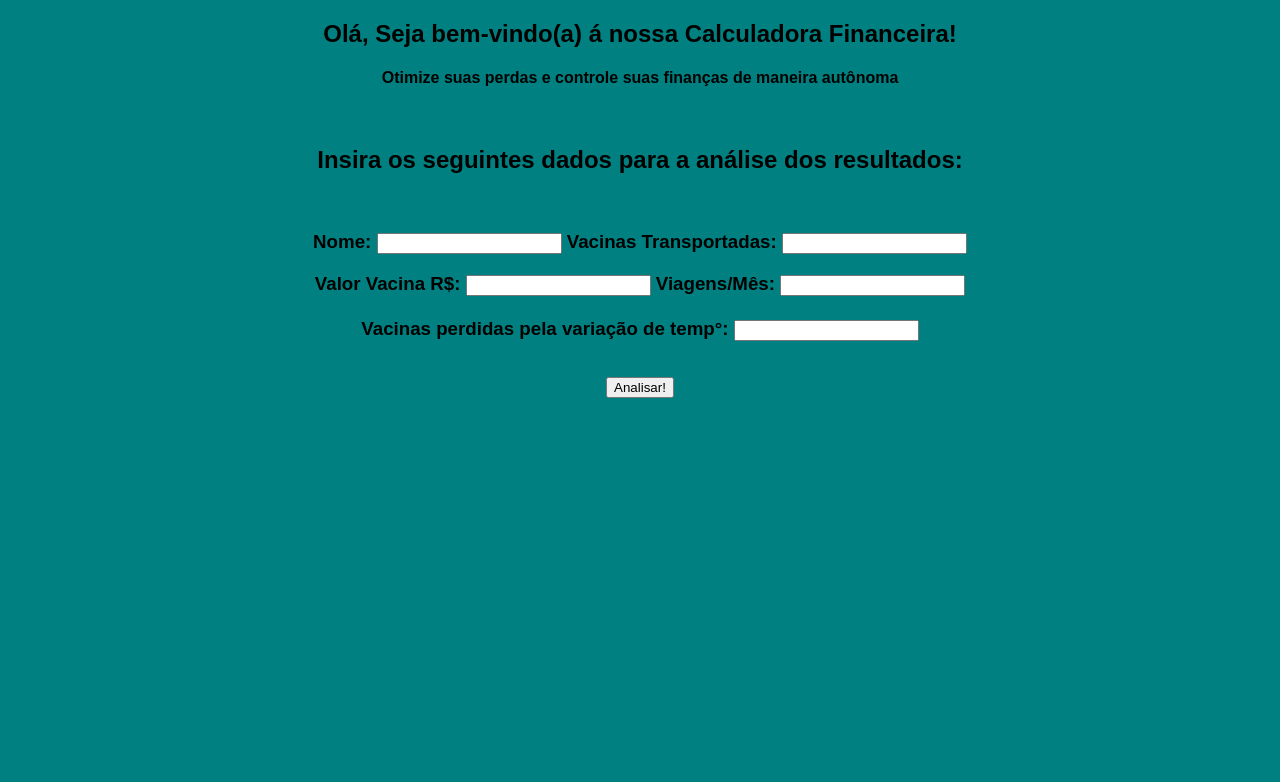
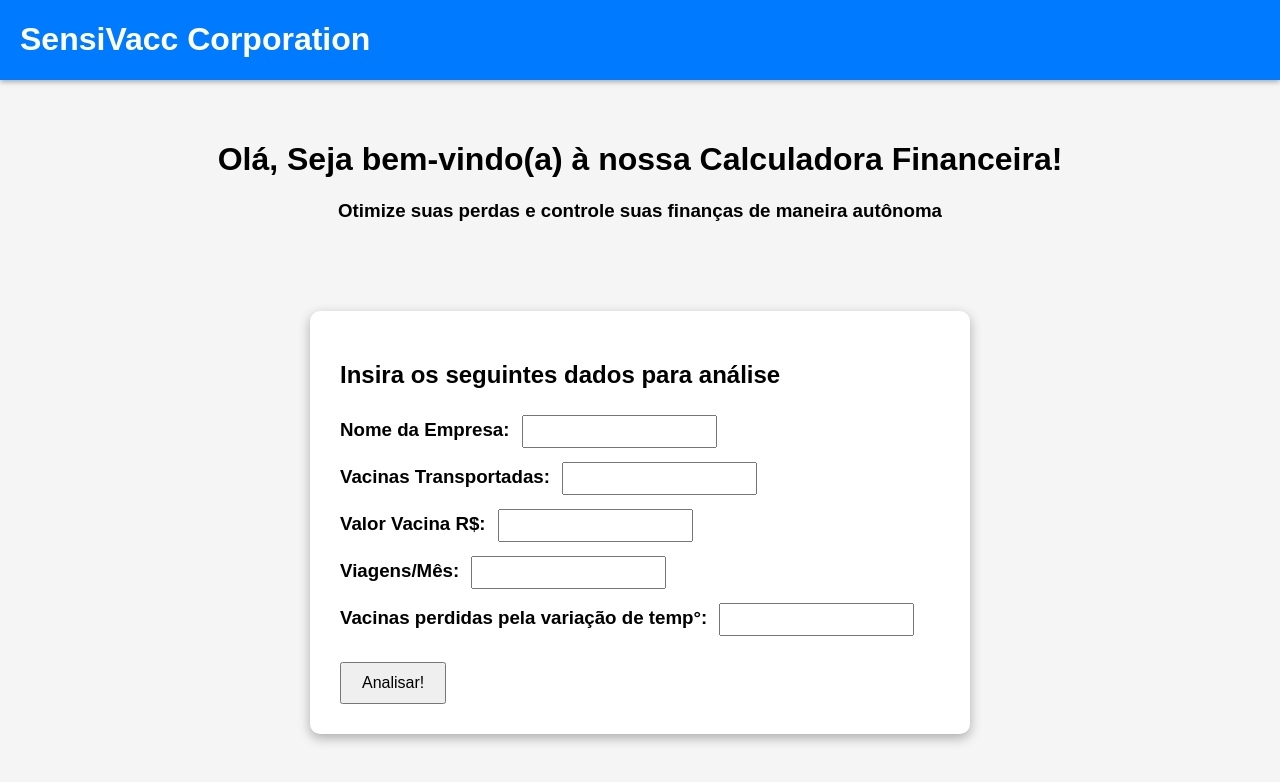
Before and after one commit to mcsscalabrin/Grupo09-PI, a plain HTML site: page Algoritmo/calculadoraGrupo/CalculadoraAtualizada.html in a window 1280 px wide. Drawn offline with Linux system fonts and the light colour scheme.

Commit message:
modificacao visual e logica da calculadora, adicionando novas cores e estilos para o css, alem do cabecalho e quantia gasta por ano

```diff
--- a/Algoritmo/calculadoraGrupo/CalculadoraAtualizada.html
+++ b/Algoritmo/calculadoraGrupo/CalculadoraAtualizada.html
@@ -9,34 +9,31 @@
 </head>
 
 <body>
+    <header>
+        <h1>SensiVacc Corporation</h1>
+    </header>
+
     <div class="inicio">
-        <h2>Olá, Seja bem-vindo(a) á nossa Calculadora Financeira!</h2>
-        <h4>Otimize suas perdas e controle suas finanças de maneira autônoma</h4>
+        <h1>Olá, Seja bem-vindo(a) à nossa Calculadora Financeira!</h2>
+        <h3>Otimize suas perdas e controle suas finanças de maneira autônoma</h4>
     </div>
-    <br>
+
     <div class="dados">
-        <h2>Insira os seguintes dados para a análise dos resultados:</h2>
-        <br>
-        <h3>Nome: <input id="nome_cliente">
-            Vacinas Transportadas: <input id="vacinas_transp">
-            <br>
+        <h2>Insira os seguintes dados para análise</h2>
         <h3>
-                Valor Vacina R$: <input id="valor_vacina">
-                Viagens/Mês: <input id="viagens_mes">
-                <br>
-                <br>
+            Nome da Empresa: <input id="nome_cliente"><br>
+            Vacinas Transportadas: <input id="vacinas_transp"><br>
+            Valor Vacina R$: <input id="valor_vacina"><br>
+            Viagens/Mês: <input id="viagens_mes"><br>
             Vacinas perdidas pela variação de temp°: <input id="vacinas_perdidas">
         </h3>
-            <br>
+
         <div class="botao">
             <button onclick="calcular()">Analisar!</button>
         </div>
         <div class="mensagem" id="div_mensagem"></div>
     </div>
-    </div>
-</body>
 
-</html>
     <script>
         function calcular() {
             var cliente = nome_cliente.value;
@@ -45,8 +42,20 @@
             var viagensMes = Number(viagens_mes.value);
             var vacinasPerdidas = Number(vacinas_perdidas.value);
 
-        div_mensagem.innerHTML = `<br> Caro cliente ${cliente}.<br>
-        A porcentagem de perda da sua simulação será ${(vacinasPerdidas / vacinasTransp) * 100}%
-        <br> O que totaliza, em reais ${(vacinasPerdidas / valorVacina) * 100}R$`;
+            var percentualPerda = ((vacinasPerdidas / vacinasTransp) * 100).toFixed(2);
+            var prejuizo = (vacinasPerdidas * valorVacina).toFixed(2);
+
+            if (cliente == '' || vacinasTransp == '' || valorVacina == '' || viagensMes == '' || vacinasPerdidas == '') {
+                div_mensagem.innerHTML = ``
+                alert('Você precisa inserir dados nos campos')
+            } else{
+            div_mensagem.innerHTML = `<br><strong>Caro cliente ${cliente}.<br><br>
+            A porcentagem de perda da sua simulação será ${percentualPerda}%<br>
+            O que totaliza, em reais, R$ ${prejuizo}<br><br>
+            Contudo, a quantia em R$ perdida por amo seria de aproximadamente R$${prejuizo * 12}</strong>`;
+        }
     }
     </script>
+</body>
+
+</html>
--- a/Algoritmo/calculadoraGrupo/estilo.css
+++ b/Algoritmo/calculadoraGrupo/estilo.css
@@ -1,22 +1,50 @@
 body {
+    font-family: Arial, sans-serif;
     margin: 0;
-    background-color: teal;
-    font-family: Arial, Helvetica, sans-serif;
+    padding-top: 100px;
+    background-color: #f5f5f5;
 }
+
+header {
+    position: fixed;
+    top: 0;
+    left: 0;
+    right: 0;
+    background-color: #007bff;
+    display: flex;
+    padding: 0 20px;
+    color: white;
+    box-shadow: 0 2px 5px rgba(0, 0, 0, 0.3);
+}
+
+
+
 
 .inicio {
     text-align: center;
+    padding: 20px;
 }
 
 .dados {
-    text-align: center;
+    max-width: 600px;
+    margin: 50px auto;
+    background-color: white;
+    padding: 30px;
+    border-radius: 10px;
+    box-shadow: 0 4px 12px rgba(0, 0, 0, 0.3);
+}
+
+input {
+    margin: 7px;
+    padding: 7px;
 }
 
 .botao {
-    width: 100%;
+    margin-top: 10px;
 }
 
-.mensagem {
-    font-family: Arial, Helvetica, sans-serif;
-    font-size: 20px;
+button {
+    padding: 10px 20px;
+    font-size: 16px;
+    cursor: pointer;
 }
```
Lines whose indentation alone changed are shown as unchanged.
